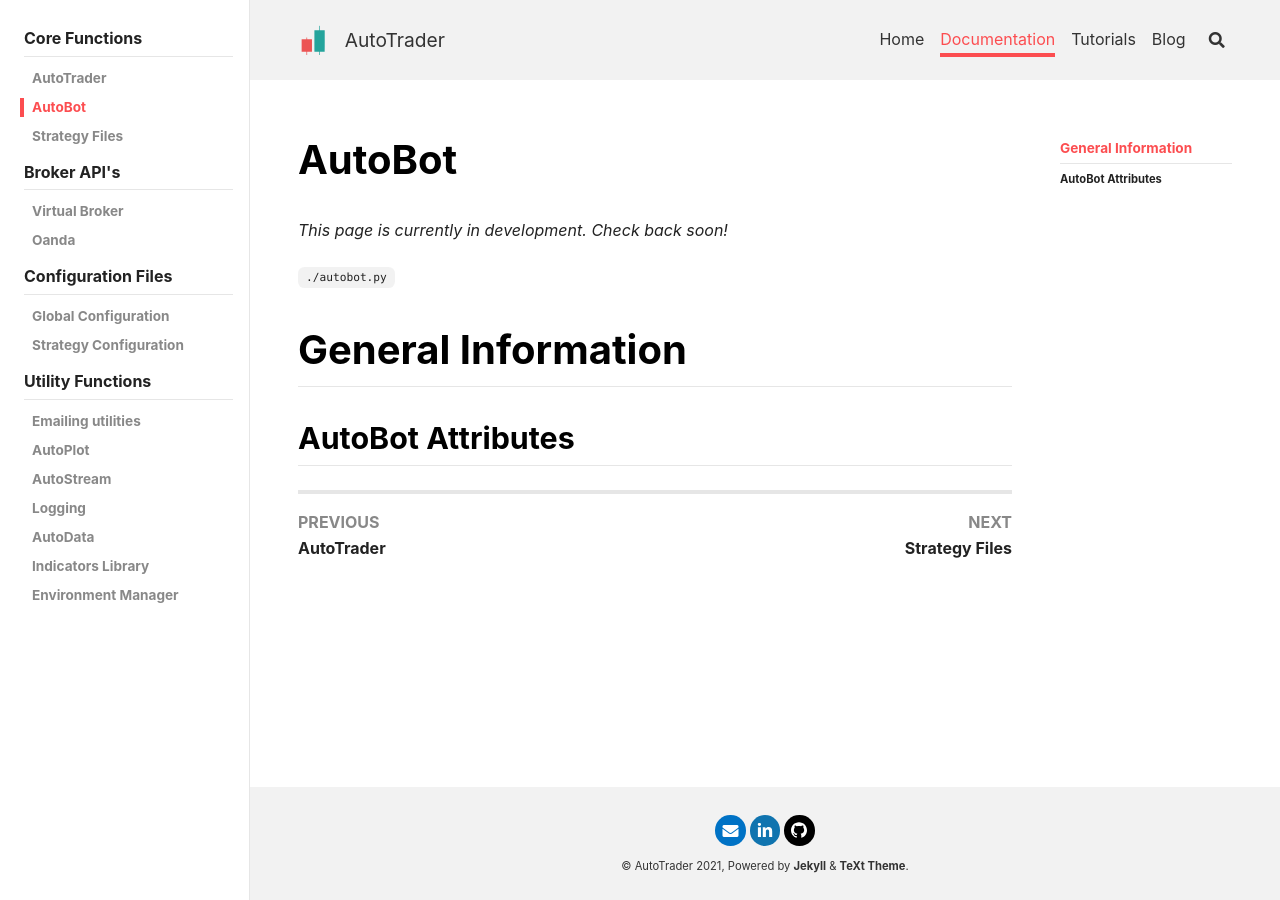
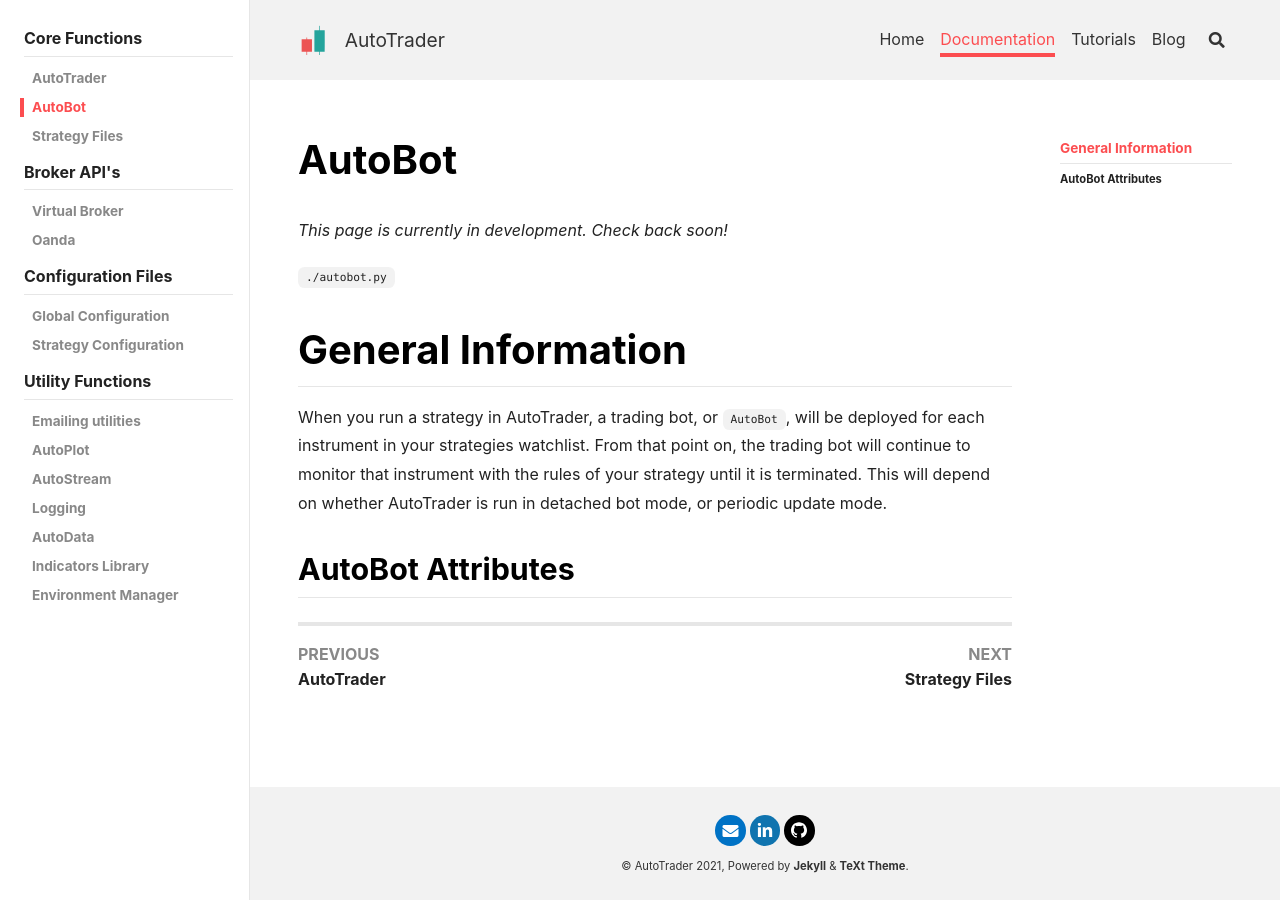
Before and after one commit to kieran-mackle/AutoTrader, a Jekyll site: the page built from content/_documentation/1.3-autobot.md, in a window 1280 px wide. Built offline with Jekyll 4.4.1, drawn with Linux system fonts in a browser that asks for light colours; nearby versions of some CDN libraries.

Commit message:
docs: update autotrader docs

```diff
--- a/content/_documentation/1.3-autobot.md
+++ b/content/_documentation/1.3-autobot.md
@@ -9,8 +9,11 @@
 `./autobot.py`
 
 
+
 # General Information
-
+When you run a strategy in AutoTrader, a trading bot, or `AutoBot`, will be deployed for each instrument in your strategies
+watchlist. From that point on, the trading bot will continue to monitor that instrument with the rules of your strategy
+until it is terminated. This will depend on whether AutoTrader is run in detached bot mode, or periodic update mode.
 
 
 ## AutoBot Attributes
```
Also changed, not shown: content/_documentation/1.1-autotrader.md (+40 -23 lines).
